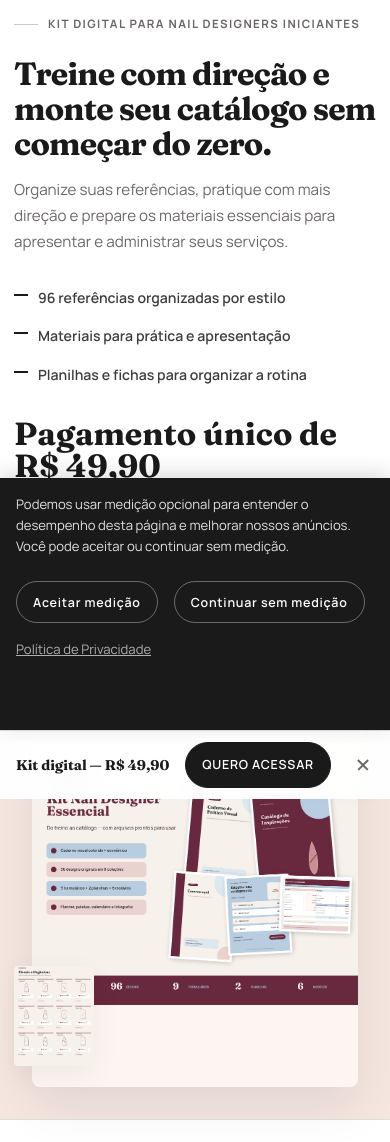
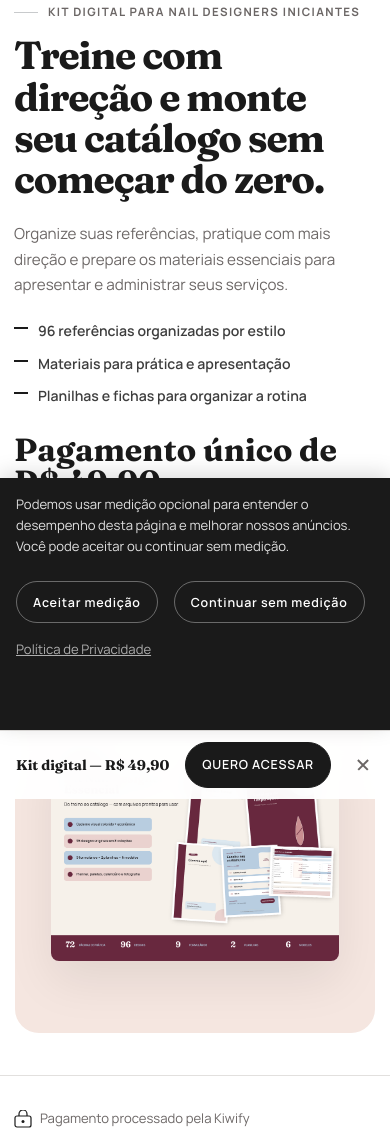
Before and after one commit to matheusfelix275-creator/P-gina-de-Vendas-Nail-Designer-Essencial, a website built with Vite: page index.html in a window 390 px wide. Shown: the part 114-1256 px from the top of the page. Built offline with nearby package versions, Linux system fonts and the light colour scheme.

Commit message:
style: refine hero proportions and responsive layout

```diff
--- a/styles.css
+++ b/styles.css
@@ -246,40 +246,26 @@ button {
 }
 
 .hero {
-  position: relative;
   padding: var(--space-2xl) 0;
   background: var(--white);
 }
 
-.hero::before {
-  content: "";
-  position: absolute;
-  top: 0;
-  right: 0;
-  width: 44%;
-  height: 100%;
-  background: var(--blush);
-  pointer-events: none;
-}
-
 .hero__grid {
-  position: relative;
-  z-index: 1;
-  display: grid;
-  grid-template-columns: 1fr 1.05fr;
-  gap: 60px;
+  display: grid;
+  grid-template-columns: minmax(0, 1.08fr) minmax(380px, 0.92fr);
+  gap: clamp(40px, 5vw, 72px);
   align-items: center;
 }
 
 .hero__content {
-  padding: var(--space-xl) 0;
+  max-width: 620px;
 }
 
 .hero__eyebrow {
   display: inline-flex;
   align-items: center;
   gap: 10px;
-  margin-bottom: var(--space-md);
+  margin-bottom: 14px;
   color: var(--warm-light);
   font-size: .78rem;
   font-weight: 700;
@@ -295,12 +281,15 @@ button {
 }
 
 .hero__headline {
-  margin-bottom: var(--space-sm);
-  letter-spacing: -.025em;
+  margin-bottom: 20px;
+  text-wrap: balance;
+  font-size: clamp(2.75rem, 4vw, 3.625rem);
+  line-height: 1.04;
+  letter-spacing: -.03em;
 }
 
 .hero__subheadline {
-  margin-bottom: var(--space-lg);
+  margin-bottom: 22px;
   color: var(--warm-light);
   font-size: clamp(1rem, 1.4vw, 1.1rem);
   line-height: 1.7;
@@ -316,8 +305,8 @@ button {
 
 .hero__benefits {
   display: grid;
-  gap: var(--space-sm);
-  margin-bottom: var(--space-lg);
+  gap: 10px;
+  margin-bottom: 26px;
   padding: 0;
   list-style: none;
 }
@@ -341,7 +330,7 @@ button {
 }
 
 .hero__format-notice {
-  margin-top: var(--space-sm);
+  margin-top: 8px;
   color: var(--warm-light);
   font-size: .8rem;
 }
@@ -380,7 +369,7 @@ button {
 }
 
 .hero__price {
-  margin-bottom: var(--space-md);
+  margin-bottom: 14px;
   font-family: "Fraunces", Georgia, serif;
   font-size: clamp(2.5rem, 4vw, 3.5rem);
   font-weight: 700;
@@ -389,57 +378,34 @@ button {
 }
 
 .hero__micro {
-  margin-top: var(--space-sm);
+  margin-top: 12px;
   color: var(--warm-light);
   font-size: .82rem;
 }
 
 .hero__visual {
-  position: relative;
-  display: flex;
-  align-items: center;
-  justify-content: center;
-  min-height: 520px;
+  background: var(--blush);
+  border-radius: 24px;
+  padding: 32px;
+  display: grid;
+  place-items: center;
+  overflow: hidden;
+  aspect-ratio: 1 / 1;
+  max-width: 500px;
 }
 
 .hero__mockup {
-  position: relative;
-  z-index: 2;
   width: 100%;
-  max-width: 520px;
+  max-width: 100%;
+  max-height: 460px;
+  height: auto;
+  object-fit: contain;
   border-radius: var(--radius-sm);
   box-shadow: var(--shadow-lg);
-  aspect-ratio: 4 / 5;
-  object-fit: contain;
-  background: var(--blush-soft);
 }
 
 .hero__thumb {
-  position: absolute;
-  z-index: 3;
-  width: 120px;
-  border-radius: 4px;
-  box-shadow: var(--shadow-md);
-  aspect-ratio: 4 / 5;
-  object-fit: cover;
-}
-
-.hero__thumb--1 {
-  top: 5%;
-  right: -10px;
-  width: 100px;
-}
-
-.hero__thumb--2 {
-  bottom: 8%;
-  left: -20px;
-  width: 110px;
-}
-
-.hero__thumb--3 {
-  top: 40%;
-  right: -30px;
-  width: 90px;
+  display: none;
 }
 
 .inventory__grid {
@@ -1702,15 +1668,6 @@ button {
 }
 
 @media (max-width: 1024px) {
-  .hero__grid {
-    gap: 40px;
-  }
-  .hero::before {
-    width: 36%;
-  }
-  .hero__visual {
-    min-height: 380px;
-  }
   .trust-bar__inner {
     gap: var(--space-md) var(--space-lg);
   }
@@ -1766,34 +1723,18 @@ button {
     grid-template-columns: 1fr;
     gap: var(--space-lg);
   }
-  .hero::before {
-    width: 100%;
-    height: 40%;
-    top: auto;
-    bottom: 0;
-  }
   .hero__content {
-    padding: var(--space-lg) 0 0;
+    padding: 0;
   }
   .hero__visual {
-    min-height: auto;
+    max-width: 420px;
+    margin-inline: auto;
+    aspect-ratio: 1 / 1;
+    padding: 24px;
   }
   .hero__mockup {
-    max-width: 80%;
-  }
-  .hero__thumb {
-    width: 80px;
-  }
-  .hero__thumb--1 {
-    right: 0;
-    width: 80px;
-  }
-  .hero__thumb--2 {
-    left: 0;
-    width: 90px;
-  }
-  .hero__thumb--3 {
-    display: none;
+    max-width: 90%;
+    max-height: 380px;
   }
   .inventory__grid {
     grid-template-columns: 1fr;
@@ -1849,16 +1790,17 @@ button {
     margin-bottom: var(--space-lg);
   }
   .hero {
-    padding: var(--space-md) 0 var(--space-lg);
+    padding: 36px 0 42px;
   }
   .hero__content {
-    padding-top: var(--space-md);
+    padding: 0;
   }
   .hero__eyebrow {
     font-size: .72rem;
   }
   .hero__headline {
-    font-size: clamp(2rem, 8vw, 2.6rem);
+    font-size: clamp(2.125rem, 10vw, 2.625rem);
+    line-height: 1.06;
   }
   .hero__subheadline {
     font-size: .95rem;
@@ -1873,23 +1815,13 @@ button {
     font-size: clamp(2rem, 7vw, 2.5rem);
   }
   .hero__mockup {
-    max-width: 90%;
-  }
-  .hero__thumb {
-    width: 70px;
-  }
-  .hero__thumb--1 {
-    top: 3%;
-    right: 0;
-    width: 70px;
-  }
-  .hero__thumb--2 {
-    bottom: 5%;
-    left: 0;
-    width: 80px;
-  }
-  .hero__thumb--3 {
-    display: none;
+    max-height: 340px;
+  }
+  .hero__visual {
+    max-width: 360px;
+    margin-inline: auto;
+    padding: 20px;
+    aspect-ratio: 1 / 1;
   }
   .collections__grid {
     grid-template-columns: repeat(2, 1fr);
@@ -1936,6 +1868,9 @@ button {
     min-height: 48px;
     padding: 12px 24px;
     font-size: .85rem;
+  }
+  .hero .btn--primary {
+    width: 100%;
   }
 }
 
```
